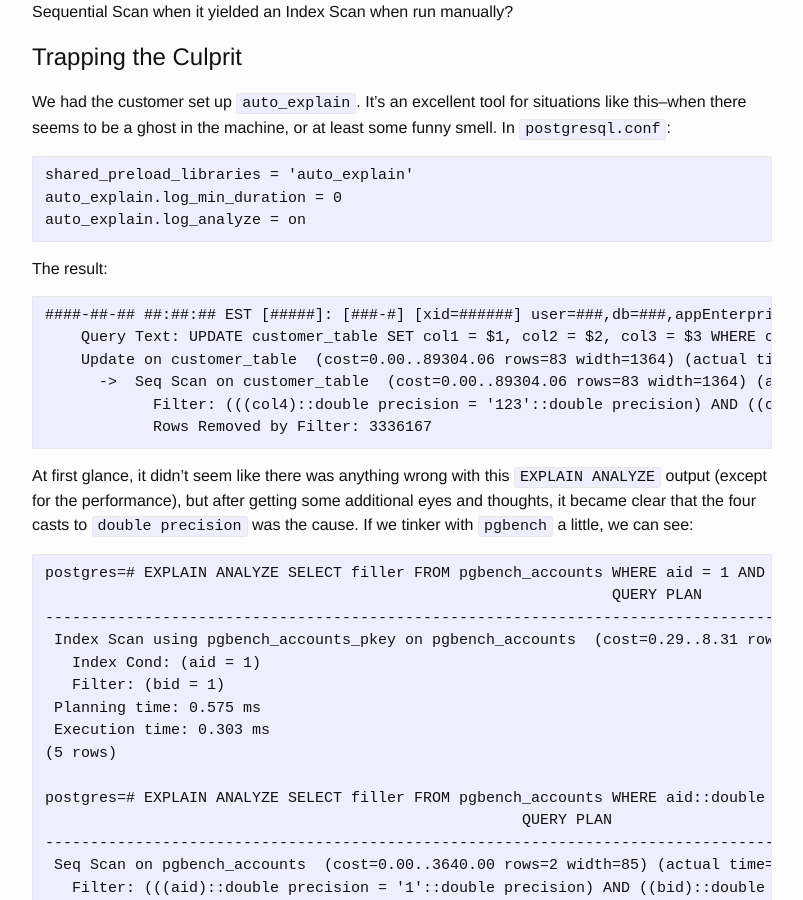
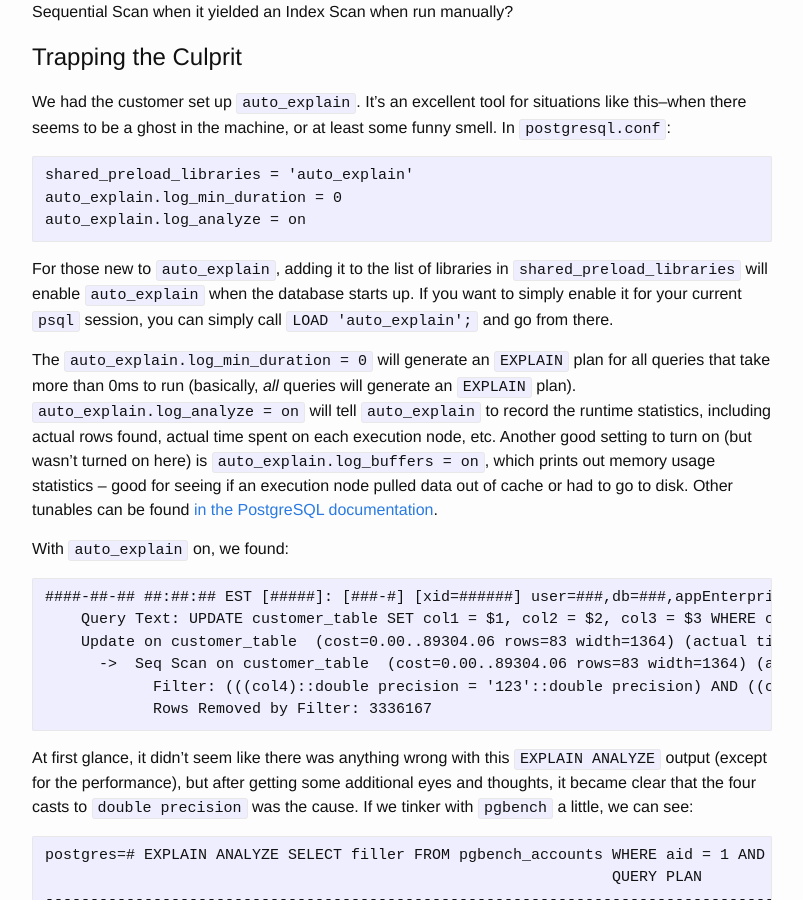
Before and after one commit to richyen/richyen.github.io, a Jekyll site: the page built from _posts/2019-11-06-auto_explain.markdown, in a window 1280 px wide and 900 px high, scrolled down 1265 px. Shown: the whole window, without its empty margins (238-1041 px from the left). Built offline with Jekyll 4.4.1, drawn with Linux system fonts in a browser that asks for light colours; comment, search, counter and statistics services are not loaded.

Commit message:
add more info about auto_exlpain to novices

````diff
--- a/_posts/2019-11-06-auto_explain.markdown
+++ b/_posts/2019-11-06-auto_explain.markdown
@@ -43,7 +43,11 @@ auto_explain.log_min_duration = 0
 auto_explain.log_analyze = on
 ```
 
-The result:
+For those new to `auto_explain`, adding it to the list of libraries in `shared_preload_libraries` will enable `auto_explain` when the database starts up.  If you want to simply enable it for your current `psql` session, you can simply call `LOAD 'auto_explain';` and go from there.
+
+The `auto_explain.log_min_duration = 0` will generate an `EXPLAIN` plan for all queries that take more than 0ms to run (basically, *all* queries will generate an `EXPLAIN` plan).  `auto_explain.log_analyze = on` will tell `auto_explain` to record the runtime statistics, including actual rows found, actual time spent on each execution node, etc.  Another good setting to turn on (but wasn't turned on here) is `auto_explain.log_buffers = on`, which prints out memory usage statistics -- good for seeing if an execution node pulled data out of cache or had to go to disk.  Other tunables can be found [in the PostgreSQL documentation](https://www.postgresql.org/docs/current/auto-explain.html).
+
+With `auto_explain` on, we found:
 ```
 ####-##-## ##:##:## EST [#####]: [###-#] [xid=######] user=###,db=###,appEnterpriseDB JDBC Driver,client=### LOG:  00000: duration: 889.074 ms  plan:
     Query Text: UPDATE customer_table SET col1 = $1, col2 = $2, col3 = $3 WHERE col4 = $4 AND col5 = $5
````
